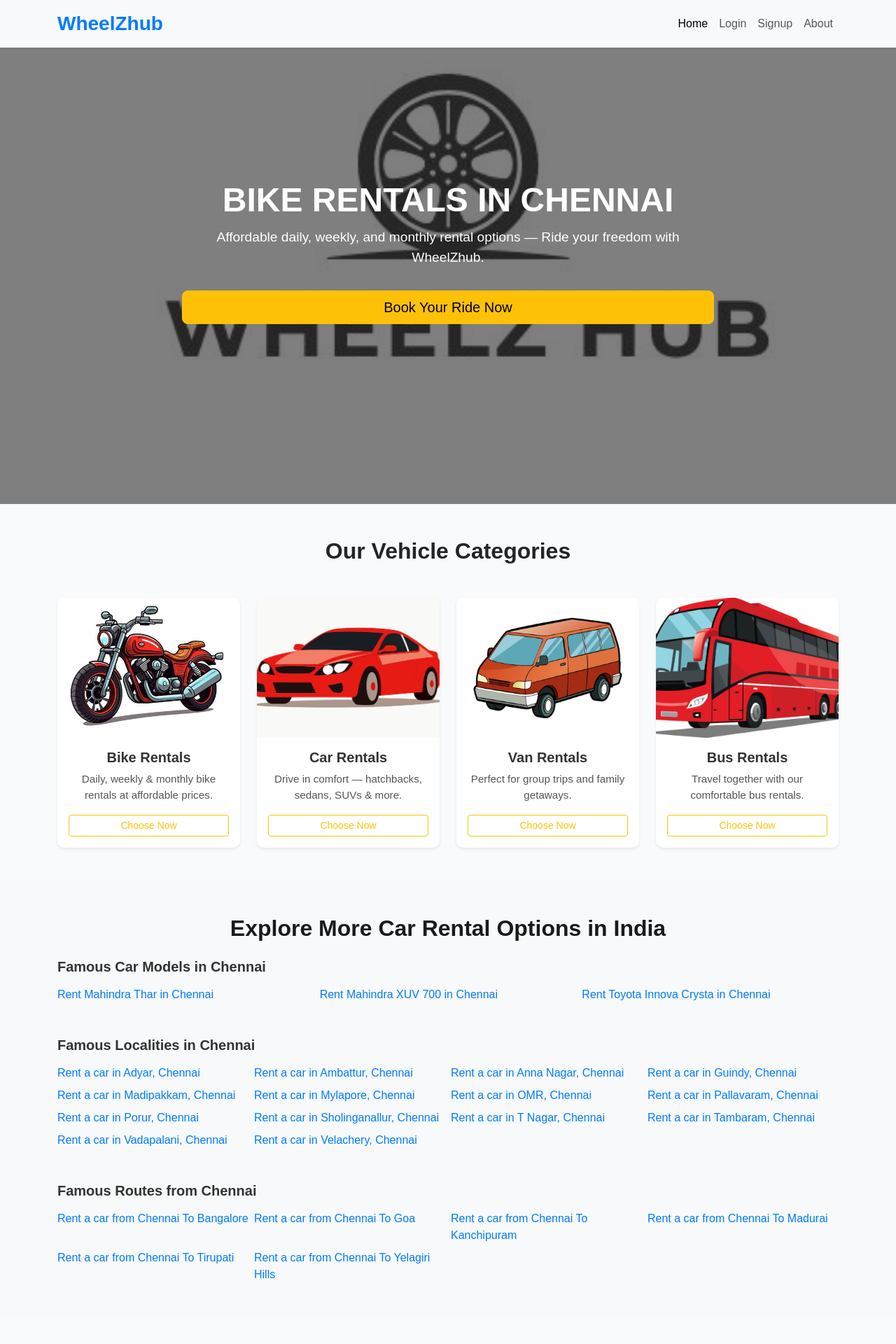
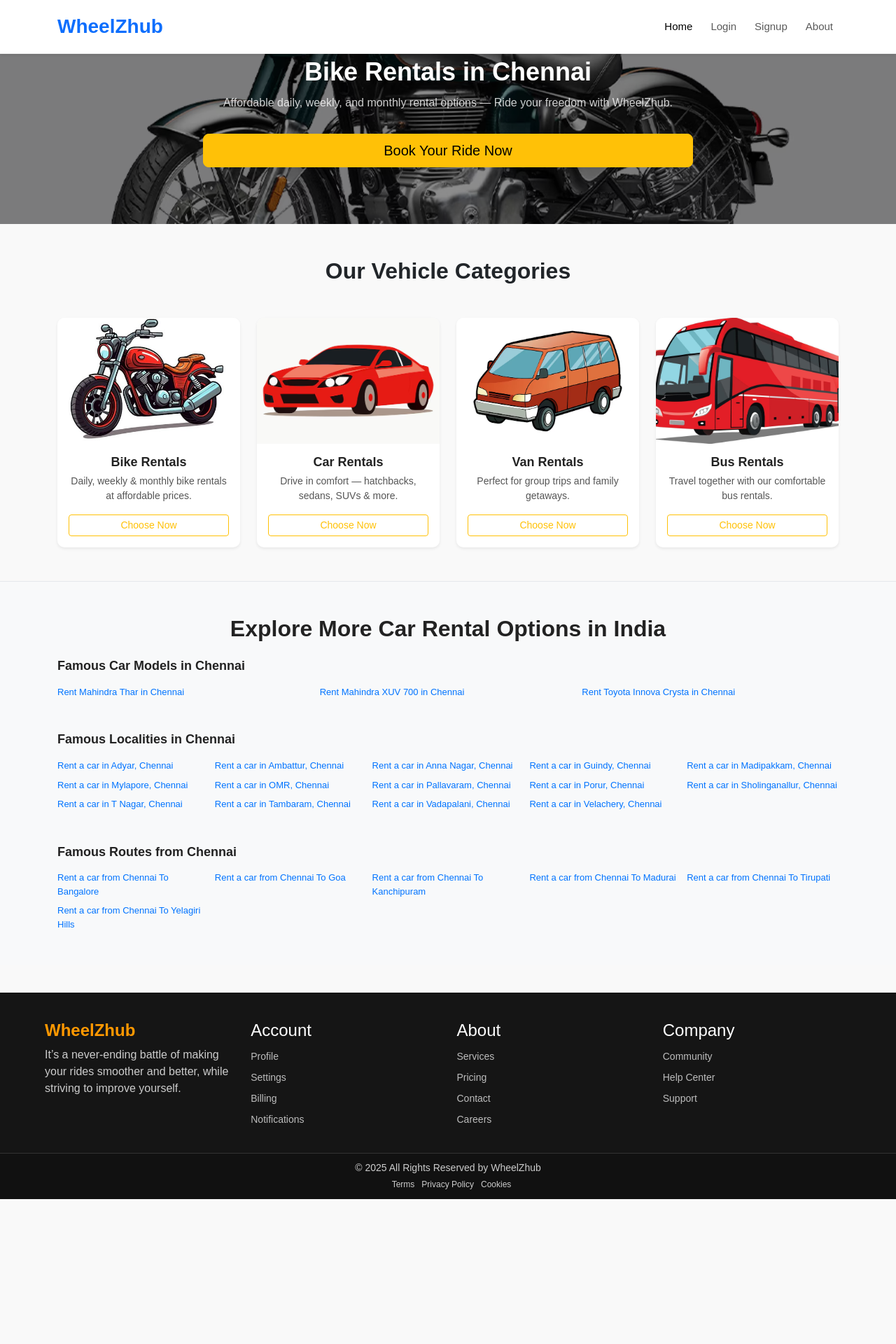
Before and after one commit to prathap-kathavarayan/Wheelzhub, a React (Vite) app in the folder frontend/wheelZhub/: page / in a window 1280 px wide. Shown: the top 1920 px of the page at 70% size. After the commit the page ends 1713 px from the top, so only its background shows below. Built offline with nearby package versions, Linux system fonts and the light colour scheme.

Commit message:
bike car van bus image added

```diff
--- a/frontend/wheelZhub/src/bikedetails.css
+++ b/frontend/wheelZhub/src/bikedetails.css
@@ -1,4 +1,4 @@
-/* Container layout */
+ Container layout
 .bikedetails-container {
   padding: 40px;
   min-height: 100vh;
@@ -17,7 +17,7 @@
   gap: 40px;
 }
 
-/* Image Container */
+ Image Container
 .bike-image-container {
   position: relative;
   border-radius: 12px;
@@ -38,13 +38,12 @@
 }
 
 /* Bike Information */
-.bike-info {
+/* .bike-info {
   padding: 20px;
   display: flex;
   flex-direction: column;
   gap: 25px;
 }
-
 .bike-info h2 {
   font-size: 2.2rem;
   color: #1a1a1a;
@@ -82,7 +81,7 @@
   margin-bottom: 12px;
   color: #4a4a4a;
   display: flex;
-  align-items: center;
+  align-items: center; */
   gap: 10px;
 }
 
@@ -198,4 +197,4 @@
   .book-now-btn {
     width: 100%;
   }
-}
+} */
--- a/frontend/wheelZhub/src/components/bikeslot.css
+++ b/frontend/wheelZhub/src/components/bikeslot.css
@@ -1,109 +1,119 @@
-body {
-  margin: 0;
-  font-family: "Poppins", sans-serif;
-  background-color: #f9fafb;
+/* Global Page */
+.bikes-page {
+  font-family: "Poppins", Arial, sans-serif;
+  background: #f7f7f7;
+  min-height: 100vh;
 }
 
+/* Hero Section */
+.hero-section {
+  position: relative;
+  height: 40vh;
+  background: url("./images/bikeimages/bike1.avif") center/cover no-repeat;
+  display: flex;
+  align-items: center;
+  justify-content: center;
+}
+
+.overlay {
+  position: absolute;
+  inset: 0;
+  background: rgba(0, 0, 0, 0.45);
+}
+
+.hero-content {
+  position: relative;
+  text-align: center;
+  color: white;
+  z-index: 2;
+}
+
+.hero-content h1 {
+  font-size: 36px;
+  margin-bottom: 10px;
+  font-weight: bold;
+}
+
+.hero-content p {
+  font-size: 16px;
+  opacity: 0.8;
+}
+
+/* Main Grid Container */
 .rental-container {
   display: grid;
-  grid-template-columns: repeat(auto-fit, minmax(250px, 1fr));
-  gap: 20px;
-  padding: 40px;
-  justify-items: center;
+  grid-template-columns: repeat(auto-fill, minmax(260px, 1fr));
+  gap: 25px;
+  padding: 30px;
 }
 
-/* Parent Cards */
-.rental-card {
-  background: #fff;
-  border-radius: 16px;
-  padding: 20px;
-  text-align: center;
-  box-shadow: 0 2px 10px rgba(0, 0, 0, 0.1);
-  transition: all 0.3s ease;
-  width: 100%;
-  max-width: 300px;
-  cursor: pointer;
-  overflow: hidden;
-  position: relative;
+/* Card Wrapper */
+.parent-card {
+  display: flex;
+  justify-content: center;
 }
 
-.rental-card:hover {
-  transform: translateY(-5px);
-  box-shadow: 0 6px 18px rgba(0, 0, 0, 0.15);
+/* Card Design */
+.bike-card {
+  width: 100%;
+  background: #fff;
+  border-radius: 10px;
+  overflow: hidden;
+  box-shadow: 0 3px 8px rgba(0, 0, 0, 0.12);
+  transition: transform 0.2s, box-shadow 0.2s;
+  text-align: center;
+  padding-bottom: 15px;
 }
 
-.rental-card.expanded {
-  max-width: 320px;
-  background-color: #f0fff4;
+.bike-card:hover {
+  transform: translateY(-5px);
+  box-shadow: 0 6px 15px rgba(0, 0, 0, 0.2);
 }
 
-/* Parent Card Content */
-.rental-image {
-  height: 120px;
-  margin-bottom: 20px;
-  object-fit: contain;
+/* Image */
+.bike-card img {
+  width: 100%;
+  height: 180px;
+  object-fit: cover;
 }
 
-.rental-title {
-  color: #10b981;
-  font-size: 20px;
+/* Title */
+.bike-card h4 {
+  margin: 12px 0 5px;
+  font-size: 18px;
   font-weight: 600;
-  margin-bottom: 10px;
 }
 
-.rental-description {
-  color: #4b5563;
+/* Description / Price */
+.bike-card p {
+  margin: 6px 0;
   font-size: 14px;
-  margin-bottom: 15px;
+  color: #444;
 }
 
-/* === Child Cards Section === */
-.child-cards {
-  display: grid;
-  grid-template-columns: repeat(auto-fit, minmax(80px, 1fr));
-  gap: 10px;
-  margin-top: 10px;
-  animation: fadeIn 0.3s ease;
+/* Button */
+.bike-card button {
+  background: #007bff;
+  color: white;
+  border: none;
+  padding: 10px 16px;
+  font-size: 14px;
+  border-radius: 6px;
+  cursor: pointer;
+  transition: 0.2s;
 }
 
-.child-card {
-  background: white;
-  border: 1px solid #d1fae5;
-  border-radius: 10px;
-  padding: 10px;
-  transition: transform 0.2s ease, box-shadow 0.2s ease;
+.bike-card button:hover {
+  background: #0056b3;
 }
 
-.child-card:hover {
-  transform: scale(1.05);
-  box-shadow: 0 2px 8px rgba(16, 185, 129, 0.3);
-}
+/* Responsive */
+@media (max-width: 600px) {
+  .hero-content h1 {
+    font-size: 26px;
+  }
 
-.child-image {
-  height: 40px;
-  object-fit: contain;
-  margin-bottom: 5px;
-}
-
-.child-name {
-  font-size: 12px;
-  font-weight: 500;
-  color: #065f46;
-}
-h2 {
-  font-size: 2rem;
-  color: #1a1a1a;
-  margin-bottom: 20px;
-  text-align: center;
-}
-
-@keyframes fadeIn {
-  from {
-    opacity: 0;
-    transform: translateY(-5px);
-  }
-  to {
-    opacity: 1;
-    transform: translateY(0);
+  .hero-content p {
+    font-size: 14px;
   }
 }
--- a/frontend/wheelZhub/src/components/homepage.css
+++ b/frontend/wheelZhub/src/components/homepage.css
@@ -1,239 +1,197 @@
+/* ================= GLOBAL ================= */
 body {
+  font-family: "Poppins", sans-serif;
+  background: #f8f9fa;
   margin: 0;
-  font-family: "Poppins", sans-serif;
-  background-color: #fafafa;
 }
 
-/* Navbar */
+/* ================= NAVBAR ================= */
 .navbar {
-  background: #ffffff;
-  transition: all 0.3s ease;
+  padding: 12px 0;
+  background: #ffffff !important;
+  border-bottom: 1px solid rgba(0,0,0,0.05);
 }
 
 .navbar-brand {
-  color: #007bff !important;
+  font-size: 28px;
+  font-weight: 700;
 }
 
-/* Hero Section */
+.nav-link {
+  font-size: 15px;
+  font-weight: 500;
+  margin-left: 10px;
+}
+
+.nav-link:hover {
+  color: #ff9800 !important;
+}
+
+/* ================= HERO SECTION ================= */
 .hero-section {
   position: relative;
-  background: url("./images/mainimg.jpg") center/cover no-repeat;
-  height: 90vh;
-  display: flex;
-  justify-content: center;
-  align-items: center;
+  background: url("./images/projectbike.jpg") center/cover no-repeat;
+  height: 60vh;
+  padding: 0;
 }
 
 .overlay {
   position: absolute;
-  top: 0;
-  left: 0;
-  right: 0;
-  bottom: 0;
-  background: rgba(0, 0, 0, 0.5);
+  inset: 0;
+  background: rgba(0,0,0,0.45);
 }
 
 .hero-content {
   position: relative;
   z-index: 2;
-  max-width: 800px;
-  padding: 20px;
+  width: 80%;
+  max-width: 700px;
+  text-align: center;
 }
 
-.hero-content h1 {
-  font-size: 3rem;
-  text-transform: uppercase;
-}
-
-.hero-content p {
-  font-size: 1.2rem;
-  margin-top: 10px;
-}
-
-/* Vehicle Cards */
+/* ================= VEHICLE CARD ================= */
 .vehicle-card {
+  background: white;
   border-radius: 10px;
   overflow: hidden;
-  transition: 0.3s ease;
-  background: #fff;
+  cursor: pointer;
+  transition: transform .2s, box-shadow .2s;
 }
 
 .vehicle-card:hover {
-  transform: translateY(-8px);
-  box-shadow: 0 10px 25px rgba(0, 0, 0, 0.15);
+  transform: translateY(-5px);
+  box-shadow: 0 6px 15px rgba(0,0,0,0.15);
 }
 
 .vehicle-img {
   width: 100%;
-  height: 200px;
+  height: 180px;
   object-fit: cover;
 }
 
+/* Card text */
 .vehicle-info h5 {
+  font-size: 18px;
+  margin-bottom: 5px;
   font-weight: 600;
-  color: #333;
 }
 
 .vehicle-info p {
-  font-size: 0.95rem;
+  font-size: 14px;
   color: #555;
 }
 
-/* About Section */
-.about-section {
-  background: linear-gradient(135deg, #ffcc00, #ff9900);
-  color: #fff;
-}
-
-/* Footer */
-.footer {
-  background: #f8f9fa;
-  font-size: 0.9rem;
-}
+/* ================= EXPLORE SECTION ================= */
 .explore-more {
-  font-family: "Poppins", sans-serif;
+  border-top: 1px solid #e5e7eb;
 }
 
 .explore-category h5 {
-  color: #333;
+  font-size: 18px;
 }
 
 .link-grid {
   display: grid;
-  grid-template-columns: repeat(auto-fit, minmax(250px, 1fr));
+  grid-template-columns: repeat(auto-fit,minmax(200px,1fr));
   gap: 8px;
 }
 
 .link-grid a {
+  font-size: 13px;
+  color: #0073ff;
   text-decoration: none;
-  color: #007bff;
-  transition: color 0.2s;
 }
 
 .link-grid a:hover {
-  color: #ff7300;
+  color: #ff9800;
   text-decoration: underline;
 }
-/* --- WHEELZHUB FOOTER --- */
 
+/* ================= FOOTER ================= */
 footer {
-  background: linear-gradient(135deg, #0f172a 0%, #1e293b 100%) !important;
-  color: #e5e7eb !important;
-  padding: 80px 20px 40px !important;
-  font-family: "Poppins", sans-serif !important;
-  margin-top: 60px !important;
-  width: 100% !important;
-  position: relative;
-  z-index: 10;
-  min-height: 250px !important;
+  background: #151515;
+  color: #ccc;
+  padding: 40px 0 0;
+  margin-top: 40px;
 }
 
-/* Footer layout */
 .footer-container {
   display: grid;
-  grid-template-columns: repeat(auto-fit, minmax(230px, 1fr));
-  gap: 40px;
-  max-width: 1200px;
-  margin: 0 auto;
-  border-bottom: 1px solid rgba(255, 255, 255, 0.1);
-  padding-bottom: 40px;
+  grid-template-columns: repeat(auto-fit,minmax(200px,1fr));
+  gap: 25px;
+  width: 90%;
+  margin: auto;
+}
+
+.footer-logo {
+  font-size: 24px;
+  font-weight: bold;
+  color: #ff9800;
 }
 
 .footer-section h4 {
-  color: #ffffff;
-  margin-bottom: 18px;
-  font-size: 1.1rem;
-  font-weight: 600;
+  color: #fff;
+  margin-bottom: 10px;
 }
 
 .footer-section ul {
   list-style: none;
   padding: 0;
-  margin: 0;
 }
 
 .footer-section ul li {
-  margin-bottom: 10px;
+  margin-bottom: 6px;
 }
 
-.footer-section ul li a {
-  color: #d1d5db;
+.footer-section a {
+  color: #bdbdbd;
+  font-size: 14px;
   text-decoration: none;
-  transition: color 0.3s ease;
-  font-size: 0.95rem;
 }
 
-.footer-section ul li a:hover {
-  color: #38bdf8;
+.footer-section a:hover {
+  color: white;
 }
 
-/* Brand / Logo */
-.footer-logo {
-  color: #38bdf8;
-  font-size: 1.6rem;
-  font-weight: 700;
-  margin-bottom: 10px;
+/* Social icons */
+.footer-socials a {
+  color: white;
+  font-size: 16px;
+  margin-right: 10px;
+  text-decoration: none;
 }
 
-.footer-brand p {
-  font-size: 0.9rem;
-  color: #9ca3af;
-  line-height: 1.6;
-  margin-bottom: 20px;
-}
-
-/* Socials */
-.footer-socials a {
-  color: #9ca3af;
-  font-size: 1.2rem;
-  margin-right: 15px;
-  transition: color 0.3s ease;
-}
-
-.footer-socials a:hover {
-  color: #38bdf8;
-}
-
-/* Bottom */
 .footer-bottom {
-  display: flex;
-  justify-content: space-between;
-  align-items: center;
-  flex-wrap: wrap;
-  max-width: 1200px;
-  margin: 25px auto 0;
-  font-size: 0.9rem;
-  color: #9ca3af;
+  background: #111;
+  text-align: center;
+  padding: 10px 0;
+  margin-top: 20px;
+  border-top: 1px solid #333;
 }
 
 .footer-bottom p {
   margin: 0;
-}
-
-.footer-legal {
-  display: flex;
-  gap: 15px;
+  font-size: 14px;
 }
 
 .footer-legal a {
-  color: #9ca3af;
+  color: #ccc;
+  font-size: 12px;
+  margin-left: 10px;
   text-decoration: none;
-  transition: color 0.3s;
 }
 
 .footer-legal a:hover {
-  color: #38bdf8;
+  color: #ff9800;
 }
 
-/* Responsive */
+/* ================= RESPONSIVE ================= */
 @media (max-width: 768px) {
-  .footer-container {
-    text-align: center;
+  .hero-section {
+    height: 40vh;
   }
 
-  .footer-bottom {
-    flex-direction: column;
-    gap: 10px;
-    text-align: center;
+  .vehicle-img {
+    height: 140px;
   }
 }
```
